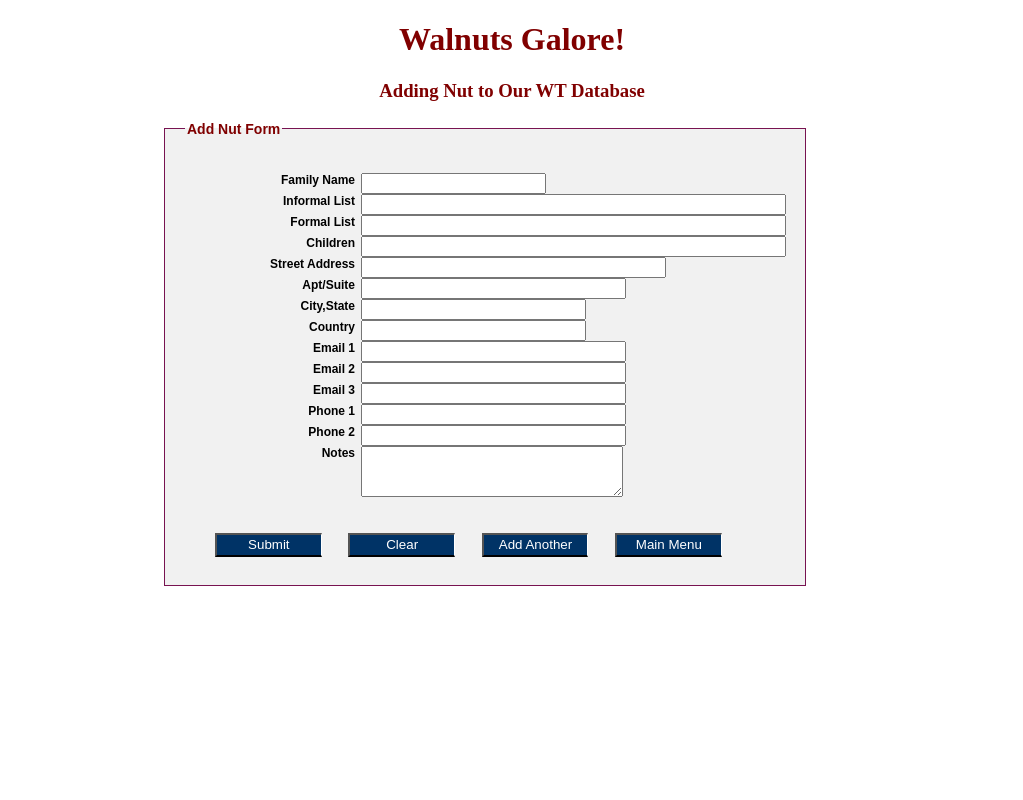
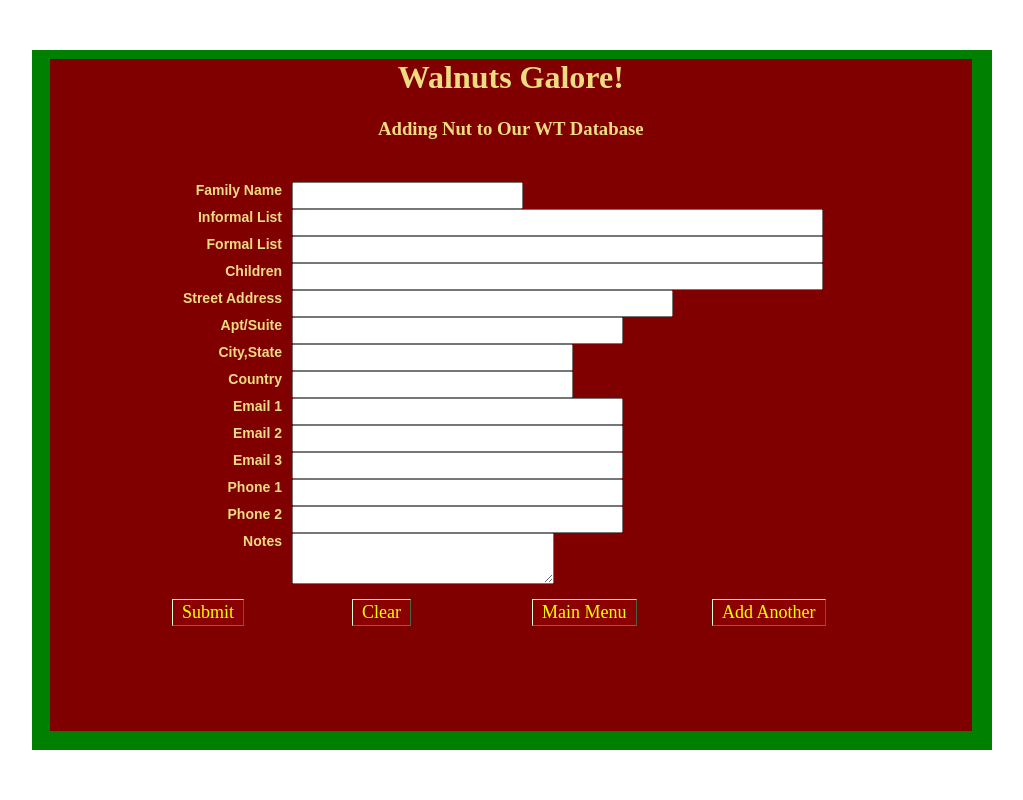
Before and after one commit to rcdunnii/walnuts, a PHP site: page /addNut.html in a window 1280 px wide. Shown: the whole page, without its empty margins (128-1151 px from the left). Run offline with PHP 8.4, Linux system fonts and the light colour scheme.

Commit message:
Further completion of styling to edit and add Nut html files

```diff
--- a/addNut.html
+++ b/addNut.html
@@ -4,125 +4,15 @@
 <head>
 	<title>AddaNut</title>
 	<meta http-equiv="content-type" content="text/html;charset=utf-8" />
+    <link rel="stylesheet" href="css/Walnuts.css"/>
 	<script type="text/javascript" src="js/ajaxWalnutCoreJSON.js"></script>
-
-<style type="text/css">
-
-		ul#navlist {
-		position: relative;
-		list-style-type: none;
-		}
-		ul#navlist li {
-		display: inline;
-		}
-		ul#navlist li input#submit{
-		position: absolute;
-		left: 0em;
-		width: 8em;
-		color: #fff;
-		background-color: #036;
-		padding: 0.2em 0.2em;
-		text-decoration: none;
-		border-right: 1px solid #fff
-		}
-		ul#navlist li input#reset{
-		position: absolute;
-		left: 10em;
-		width: 8em;
-		color: #fff;
-		background-color: #036;
-		padding: 0.2em 0.2em;
-		text-decoration: none;
-		border-right: 1px solid #fff
-		}
-		ul#navlist li input#again{
-		position: absolute;
-		left: 20em;
-		width: 8em;
-		color: #fff;
-		background-color: #036;
-		padding: 0.2em 0.2em;
-		text-decoration: none;
-		border-right: 1px solid #fff
-		}
-		ul#navlist li input#home{
-		position: absolute;
-		left: 30em;
-		width: 8em;
-		color: #fff;
-		background-color: #036;
-		padding: 0.2em 0.2em;
-		text-decoration: none;
-		border-right: 1px solid #fff
-		}
-		ul#navlist li input#submit:hover,
-		ul#navlist li input#reset:hover,
-		ul#navlist li input#again:hover,
-		ul#navlist li input#home:hover
-		{
-		background-color: #369;
-		color: #fff;
-		}
-
-		#addNutPage{
-		    width: 700px;
-			margin-left: auto ;
-			margin-right: auto ;
-			}
-		#addNutPage h1, #addNutPage h3 {
-			color: maroon;
-			}
-	    #addNutForm {
-			text-align: left;
-			margin: 0px auto;
-			width: 90%;
-		}
-		#addNutResponse {
-			font: italic 16px sans-serif;
-			}
-		fieldset {
-			background: #F1F1F1;
-			padding: 20px;
-			width:	600px;
-			border: 1px solid #781351
-			}
-		fieldset legend {
-			color: maroon;
-			font: bold 14px arial;
-			}
-
-		fieldset ul, fieldset li{
-			width: 100%;
-			clear: left;
-			border:0;
-			margin:auto;
-			padding-bottom: 1em;
-			text-align: left;
-			list-style:none;
-			}
-
-		fieldset input{
-			float:left;
-			}
-
-		fieldset label{
-			width: 100px;
-			float: left;
-			text-align: right;
-			margin-right: 0.5em;
-			font: bold 12px arial;
-			display: block
-			}
-	</style>
 </head>
 <body>
-
+    <div class="frame">
         <div id="addNutPage">
             <h1><center>Walnuts Galore!</center></h1>
             <h3><center>Adding Nut to Our WT Database</center></h3>
-
             <fieldset>
-		<legend>Add Nut Form</legend>
                 <form action="" id="addNutForm" onsubmit="ajaxAddNuts(); return false;">
                     <ul>
                         <li><input type="hidden" name="walnutID" id="walnutID" value=NULL ></input></li>
@@ -145,14 +35,12 @@
                         <li><input type="submit" name="btn" id="submit" value="Submit"></input><li>
                         <li><input type="button" name="btn" id="reset" value="Clear" onclick="document.location.reload(true)"></input></li>
                         <li><input type="button" name="btn" id="again" value="Add Another" onclick="document.location.reload(true)"></input></li>
-		<li><input type="button" name="btn" id="home" value="Main Menu" onclick="window.location.href ='http://localhost/walnuts/WTD.html';" ></input></li>
+                        <li><input type="button" name="btn" id="home" value="Main Menu" onclick="window.location.href ='WTD.html';" ></input></li>
                     </ul>
                         <center><p><span id="addNutResponse"></p></center>
                 </form>
             </fieldset>
         </div>
-
-
-
+	</div>
 </body>
 </html>
--- a/css/Walnuts.css
+++ b/css/Walnuts.css
@@ -9,13 +9,7 @@
     }
 
     #body{
- /*   height: 100%;
-    width: 100%;
-    color: #FFF;
-    background: #8B0000;    less dark red */
         background: rgba(139, 0, 0, 0.8);
-/*    padding: 0;
-    margin: 0;  */
     }
 
     .frame {               /* previous settings in comments below */
@@ -109,22 +103,12 @@
 	   color:#EEDC82; /* flax  */
 	}
 
-    #hdr {
-    float: left;
-    width: auto;
-    height: auto;
-    }
-
-    img#ftr {
-    position: absolute;
-    left: 600px;
-    }
-
     #wtHomePage {
         width: 700px;
         margin-left: auto ;
         margin-right: auto ;
     }
+
     #WTForm {
         width: 250px ;
         margin-left: auto ;
@@ -137,65 +121,74 @@
 
     #navlist {
         position: relative;
-    background-color:transparent;
-    color: #FFF;
-    margin: 0;
         padding: .3em 0;
         text-align: center;
         list-style-type: none;
     }
 
     #navlist li {
-    display: inline;
         padding: 0 .5em;
+        width: 8em;
     }
 
     #navlist li #submit{
+        display: inline;
         position: absolute;
         left: 5em;
-    width: 8em;
-    background-color: transparent;
-    color: #fff;
         padding: .1em .5em;
         text-decoration: none;
+        background-color: #8B0000;
+        color: yellow;
         border: 1px solid;
         border-color: #cec #464 #575 #dfd;
     }
 
-
     #navlist li #reset{
+        display: inline;
         position: absolute;
         left: 15em;
-    width: 8em;
-    background-color: transparent;
-    color: #fff;
         padding: .1em .5em;
         text-decoration: none;
+        background-color: #8B0000;
+        color: yellow;
         border: 1px solid;
         border-color: #cec #464 #575 #dfd;
     }
 
     #navlist li #home{
+          display: inline;
         position: absolute;
         left: 25em;
-    width: 8em;
-    background-color: transparent;
-    color: #fff;
         padding: .1em .5em;
         text-decoration: none;
+        background-color: #8B0000;
+        color: yellow;
+        border: 1px solid;
+        border-color: #cec #464 #575 #dfd;
+    }
+
+    #navlist li #again {
+          display: inline;
+        position: absolute;
+        left: 35em;
+        padding: .1em .5em;
+        text-decoration: none;
+        background-color: #8B0000;
+        color: yellow;
         border: 1px solid;
         border-color: #cec #464 #575 #dfd;
     }
 
     #navlist li #submit:hover,
     #navlist li #reset:hover,
-    #navlist li #home:hover
+    #navlist li #home:hover,
+    #navlist li #again:hover
       {
         background-color: brown;
         color: #FFF;
     }
 
-    #editNutPage , #addNutPage{
+    #editNutPage , #addNutPage {
         position: relative;  /* absolute positioned elements are  ignored by other elements - like they don't exist   */
         margin:0;
         width: 96%;    /* 940px */
@@ -207,23 +200,19 @@
         background: #800000;  /* dark red  */
     }
 
-    #editNutPage h1, #editNutPage h3 {
+    #editNutPage h1, #editNutPage h3, #addNutPage h1, #addNutPage h3{
         color:#EEDC82; /* flax  */
     }
 
-    #editNutResponse {
+    #editNutResponse, #addNutResponse {
         font: italic 16px sans-serif;
     }
 
     fieldset {
-    background: #800000;  /* dark red  */
-    color:#EEDC82; /* flax  */
+        background: #800000;
+        color:#EEDC82;
         padding: 20px;
-    border: 1px solid #781351
-    }
-    fieldset legend {
-    color:#EEDC82; /* flax  */
-    font: bold 14px arial;
+        border: 0;
     }
 
     fieldset ul, fieldset li{
--- a/editNut.html
+++ b/editNut.html
@@ -8,7 +8,7 @@
 	<meta http-equiv="Content-Type" content="text/html;charset=UTF-8" />
     <link rel="stylesheet" href="css/Walnuts.css"/>
 	<script type="text/javascript" src="js/ajaxWalnutCoreJSON.js" ></script>
-	<script src="http://code.jquery.com/jquery-1.9.1.min.js"></script>
+    <script src="http://ajax.googleapis.com/ajax/libs/jquery/1.9.1/jquery.min.js"></script>
 	<script src="http://code.jquery.com/jquery-migrate-1.1.1.min.js"></script>
 	<script src="/jQuery/jquery-parsequery-master/jquery.parsequery.js"></script>
     <script>
@@ -35,14 +35,13 @@
 </head>
 <body>
     <!-- this page is called by javascript function displayPage(requester, nutEntries) as editNut.html?value=walnutID&user=requester -->
-<!--	<div id="body">  -->
+
     <div class="frame">
         <div id="editNutPage">
             <h1><center>Walnuts Galore!</center></h1>
             <h3><center>Edit Nut in Our WT Database</center></h3>
             <p><center><span id="spinner">&nbsp;</span></center></p>
                 <fieldset>
-<!--		<legend>Edit Nut Form</legend>     -->
                     <form action="" id="editNutForm" onsubmit="postEditedNut( $.getUrlVar('user')); return false;">
                         <ul>
                             <li><input type="hidden" name="walnutID" id="walnutID" ></input></li>
--- a/js/ajaxWalnutCoreJSON.js
+++ b/js/ajaxWalnutCoreJSON.js
@@ -277,8 +277,6 @@ function getOrigNut(nutID) {
                     frm.elements[i].value = nut[i];
                 }
             }
-            // display page once fields are loaded
-            document.getElementById('body').style.display = 'block';
 			return;
         }
     };
```
Also changed, not shown: WTD.html (indentation only). Lines whose indentation alone changed are shown as unchanged.
